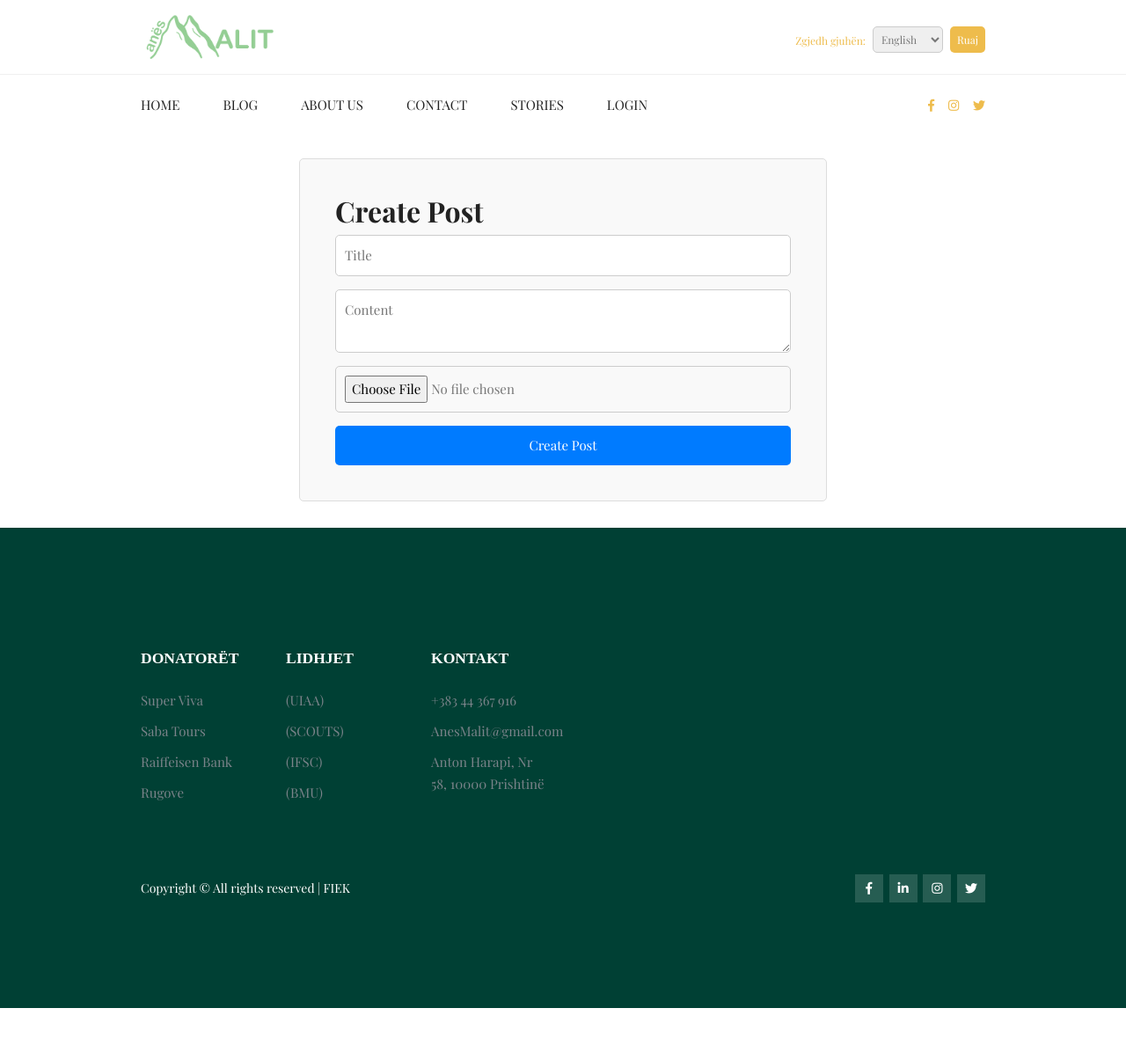
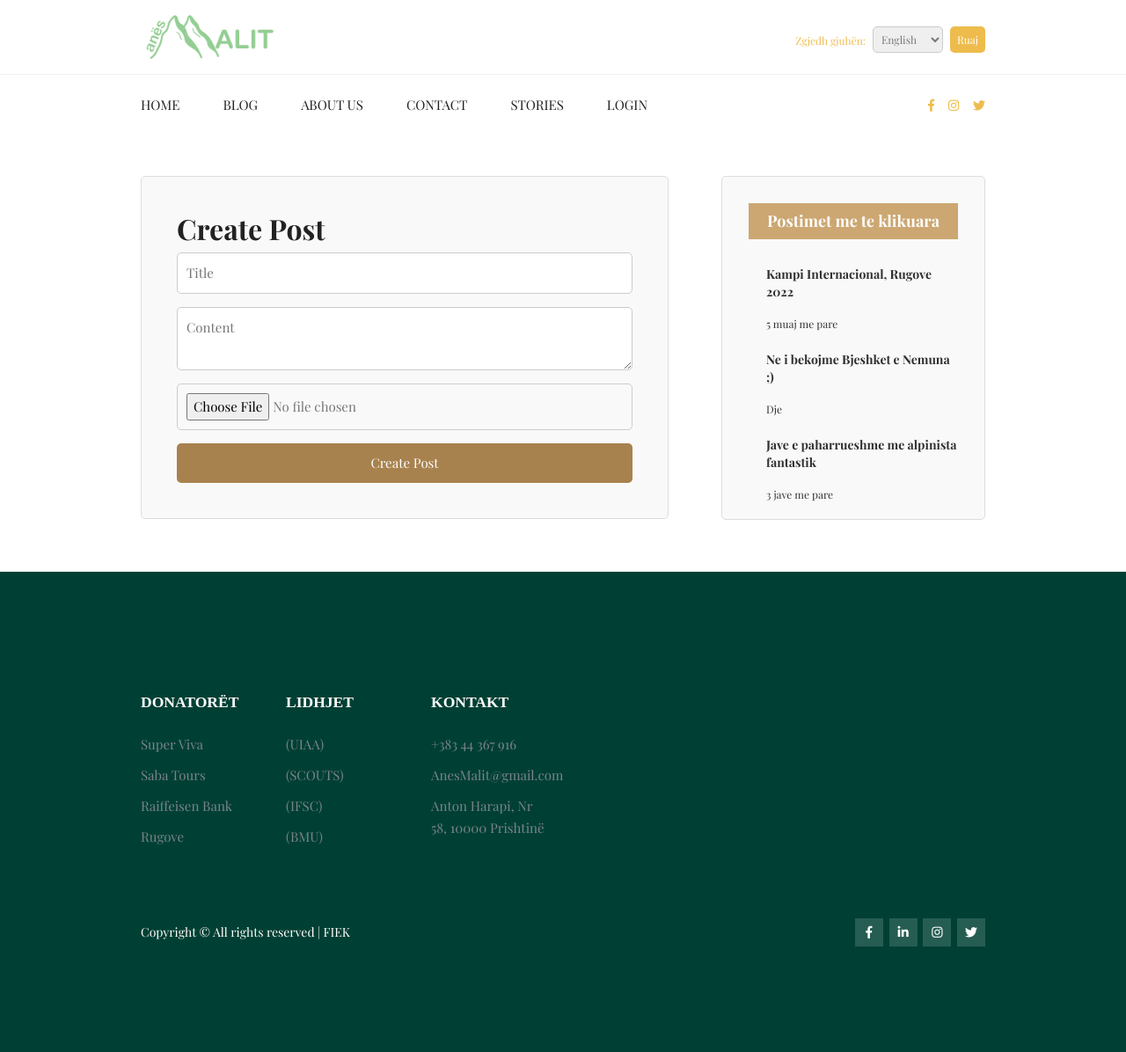
Before and after one commit to didiellzaza/AnesMalit_Web2, a PHP site: page /views/post/create.php in a window 1280 px wide. Shown: the whole page at 88% size. Before the commit the page ends 1146 px from the top, so only its background shows below. Run offline with PHP 8.4, Linux system fonts and the light colour scheme; some web fonts are replaced.

Commit message:
ndryshim

```diff
--- a/views/post/create.php
+++ b/views/post/create.php
@@ -1,5 +1,5 @@
 <?php
-
+// Enable error reporting for debugging
 error_reporting(E_ALL);
 ini_set('display_errors', 1);
 
@@ -33,10 +33,8 @@ if ($_SERVER['REQUEST_METHOD'] === 'POST' && isset($_POST['language'])) {
     <link rel="stylesheet" href="../../css/langstyle.css">
     <style>
         .content-wrapper {
-            padding-top: 180px;
+            padding-top: 200px;
             padding-bottom: 30px;
-            display: flex;
-            justify-content: center;
         }
 
         .content-container {
@@ -45,6 +43,7 @@ if ($_SERVER['REQUEST_METHOD'] === 'POST' && isset($_POST['language'])) {
             border: 1px solid #ddd;
             border-radius: 5px;
             background-color: #f9f9f9;
+            margin-bottom: 30px;
         }
 
         .content-container form {
@@ -73,21 +72,70 @@ if ($_SERVER['REQUEST_METHOD'] === 'POST' && isset($_POST['language'])) {
         .content-container input[type="submit"]:hover {
             background-color: #0056b3;
         }
+
+        .blog_right_sidebar {
+            padding: 30px;
+            background: #f9f9f9;
+            border: 1px solid #ddd;
+            border-radius: 5px;
+        }
+
+        .single_sidebar_widget {
+            margin-bottom: -13px;
+        }
     </style>
 </head>
 
 <body>
     <?php include __DIR__ . '/../layouts/header.php'; ?>
 
-    <div class="content-wrapper">
-        <div class="container content-container">
+    <div class="container content-wrapper">
+        <div class="row">
+            <div class="col-lg-8">
+                <div class="content-container">
                     <h2>Create Post</h2>
                     <form action="create_post.php" method="POST" enctype="multipart/form-data">
                         <input type="text" name="title" placeholder="Title" required>
                         <textarea name="content" placeholder="Content" required></textarea>
                         <input type="file" name="image">
-                <input type="submit" value="Create Post">
+                        <input type="submit" value="Create Post" style="background-color:#a8824e">
                     </form>
+                </div>
+            </div>
+
+            <div class="col-lg-4">
+                <div class="blog_right_sidebar">
+                    <!--Postimet me te klikuara-->
+                    <aside class="single_sidebar_widget popular_post_widget">
+                        <h3 class="widget_title">Postimet me te klikuara</h3>
+                        <div class="media post_item">
+                            <div class="media-body">
+                                <a href="blog.html">
+                                    <h3>Kampi Internacional, Rugove 2022</h3>
+                                </a>
+                                <p>5 muaj me pare</p>
+                            </div>
+                        </div>
+                        <div class="media post_item">
+                            <div class="media-body">
+                                <a href="blog.html">
+                                    <h3>Ne i bekojme Bjeshket e Nemuna ;)</h3>
+                                </a>
+                                <p>Dje</p>
+                            </div>
+                        </div>
+                        <div class="media post_item">
+                            <div class="media-body">
+                                <a href="blog.html">
+                                    <h3>Jave e paharrueshme me alpinista fantastik</h3>
+                                </a>
+                                <p>3 jave me pare</p>
+                            </div>
+                        </div>
+                    </aside>
+
+                </div>
+            </div>
         </div>
     </div>
 
```
Also changed, not shown: controllers/CommentController.php (deleted, +0 -30 lines), models/Comment.php (deleted, +0 -43 lines), views/comment/add_comment.php (deleted, +0 -19 lines), views/comment/comments_view.php (deleted, +0 -47 lines). Lines whose indentation alone changed are shown as unchanged.
